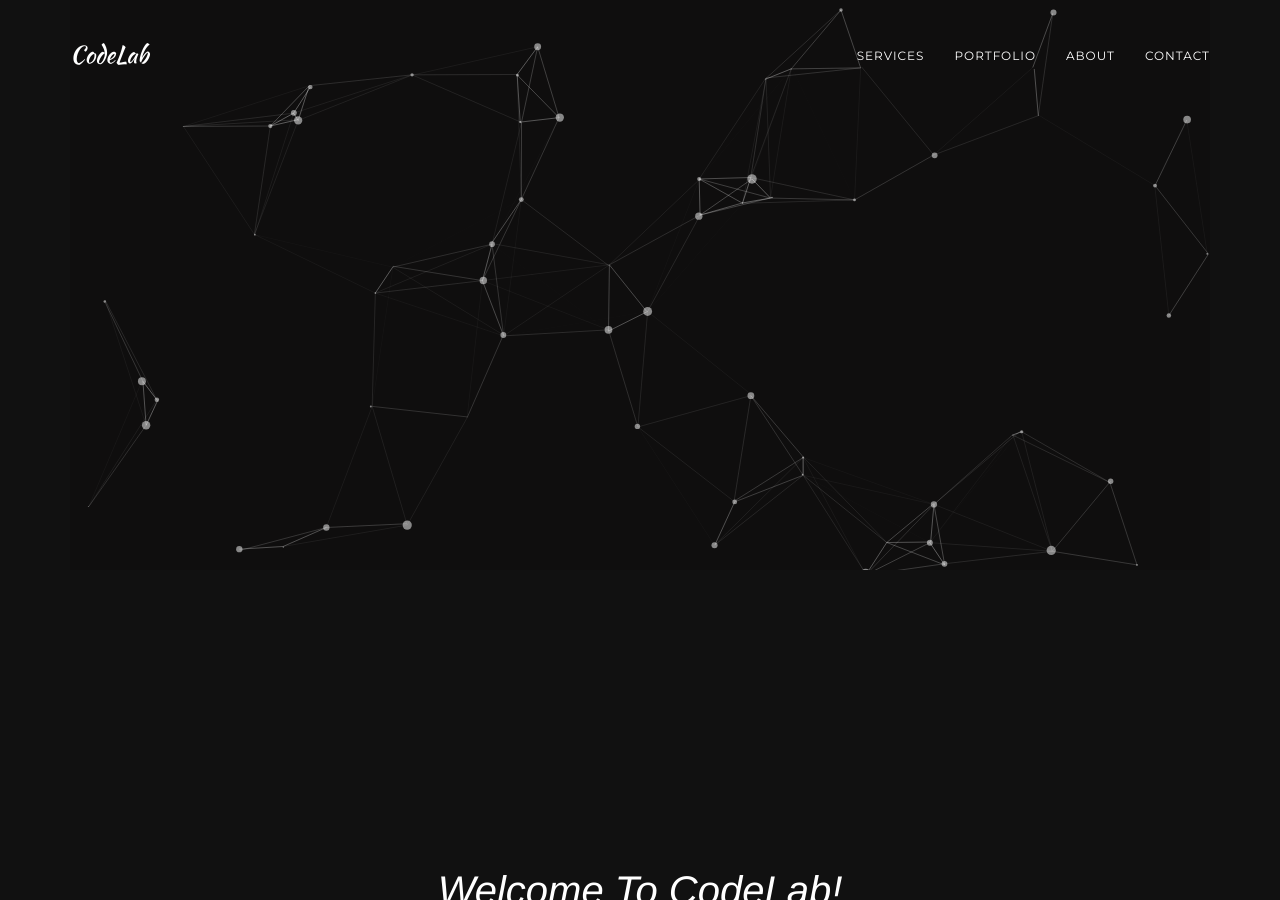
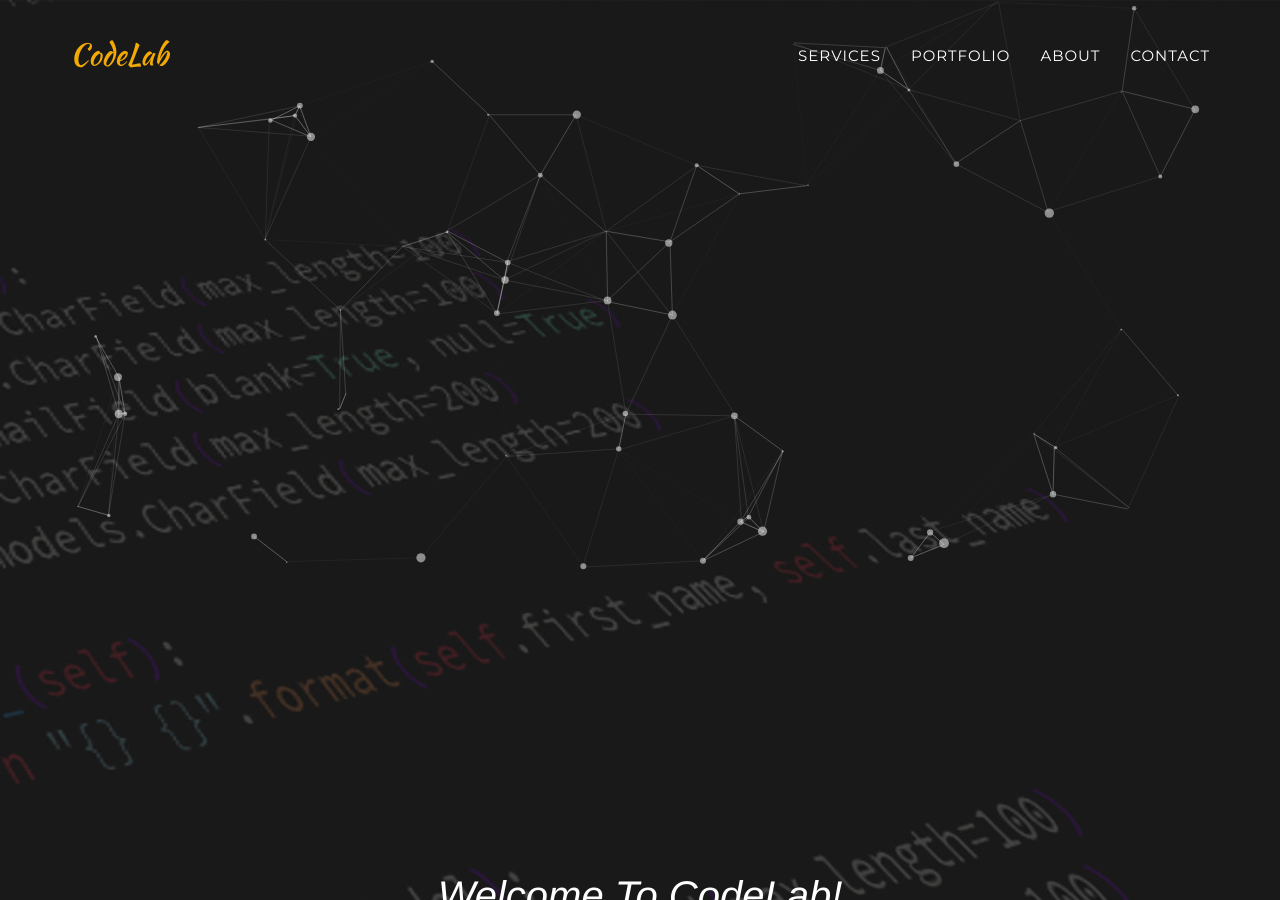
Before and after one commit to utsargoroy/utsargoroy.github.io, a Jekyll site: the page built from index.html, in a window 1280 px wide and 900 px high. Built offline with Jekyll 4.4.1, drawn with Linux system fonts in a browser that asks for light colours; some web fonts are replaced.

Commit message:
change header

```diff
--- a/_includes/head.html
+++ b/_includes/head.html
@@ -9,8 +9,6 @@
 
     <!-- Custom CSS & Bootstrap Core CSS - Uses Bootswatch Flatly Theme: http://bootswatch.com/flatly/ -->
     <link rel="stylesheet" href="{{ "/style.css" | prepend: site.baseurl }}">
-    <link rel="stylesheet" media="screen" href="js/particle/css/style.css">
-    <link rel="stylesheet" media="screen" href="js/particle/css/custom.css">
     <!-- Custom Fonts -->
     <link rel="stylesheet" href="{{ "/css/font-awesome/css/font-awesome.min.css" | prepend: site.baseurl }}">
     <link href="https://fonts.googleapis.com/css?family=Montserrat:400,700" rel="stylesheet" type="text/css">
```
